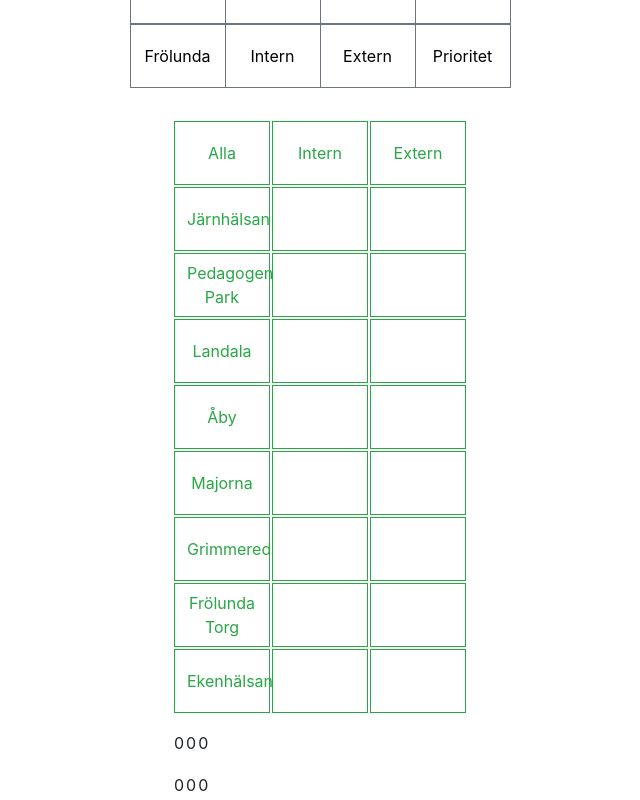
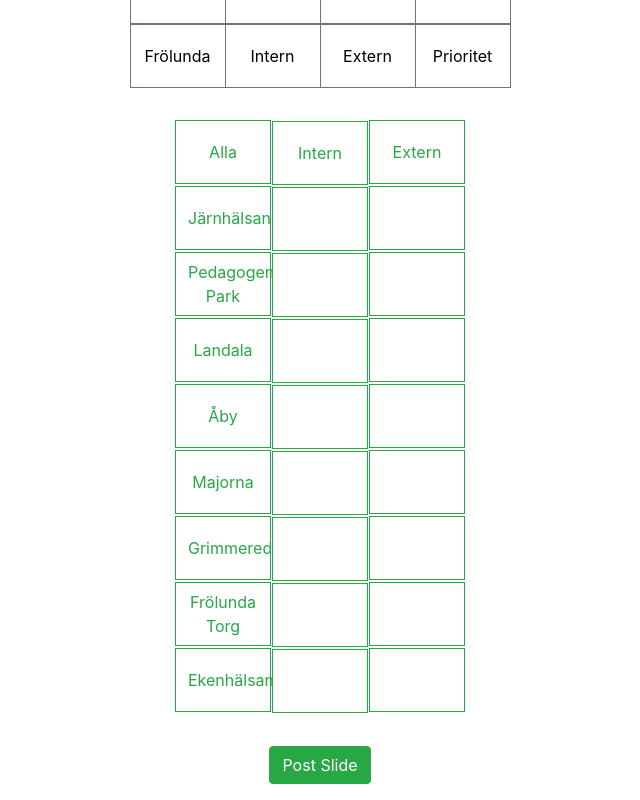
Before and after one commit to Nusret88/Omtanken-Editor, a React (Create React App) app: page / in a window 1280 px wide. Shown: the part 360-1160 px from the top of the page, without its empty margins (320-960 px from the left). Built offline with nearby package versions, Linux system fonts and the light colour scheme; what suneditor would draw is missing.

Commit message:
Slazar & Ibbes changes

```diff
--- a/src/Components/GridMapTest.js
+++ b/src/Components/GridMapTest.js
@@ -1,10 +1,21 @@
 import React, { useState } from "react";
 import "bootstrap/dist/css/bootstrap.min.css";
 import { Button, ButtonGroup } from "reactstrap";
-import { Prev } from "react-bootstrap/esm/PageItem";
 
 export default function GridMapTest() {
-	let data = [
+  // const [data, setData] = useState([
+  // 	{ location: "Alla", intern: "Intern", extern: "Extern", prio: "Prioritet" },
+  // 	{ location: "Järnhälsan", intern: "", extern: "", prio: "" },
+  // 	{ location: "Pedagogen Park", intern: "", extern: "", prio: "" },
+  // 	{ location: "Landala", intern: "", extern: "", prio: "" },
+  // 	{ location: "Åby", intern: "", extern: "", prio: "" },
+  // 	{ location: "Majorna", intern: "", extern: "", prio: "" },
+  // 	{ location: "Grimmered", intern: "", extern: "", prio: "" },
+  // 	{ location: "Frölunda Torg", intern: "", extern: "", prio: "" },
+  // 	{ location: "Ekenhälsan", intern: "", extern: "", prio: "" },
+  // ]);
+
+  const [data, setData] = useState([
     {
       location: { id: 1, value: "Alla", prio: 0 },
       intern: { id: 10, value: "Intern", prio: 0 },
@@ -50,76 +61,103 @@ export default function GridMapTest() {
       intern: { id: 18, value: "", prio: 0 },
       extern: { id: 27, value: "", prio: 0 },
     },
-	];
+  ]);
   const [cSelected, setCSelected] = useState([]);
-	const [check, setCheck] = useState([]);
 
-	// const onCheckboxBtnClick = (selected) => {
-	// 	if (selected === 0) {
-	// 		// if (cSelected.length === data.length) {
-	// 		// 	setCSelected([]);
-	// 		// } else {
-	// 		// 	setCSelected([...Array(data.length).keys(data)]);
-	// 		// }
-	// 	} else {
-	// 		if (cSelected.includes(selected)) {
-	// 			setCSelected(cSelected.filter((item) => item !== selected));
-	// 		} else {
-	// 			setCSelected([...cSelected, selected]);
-	// 		}
-	// 	}
-	// };
+  const onCheckboxBtnClick = (idx, selected) => {
+    if (idx === 0) {
+      switch (selected.value) {
+        case "Alla":
+          let column_1 = data.map((item) => item.location.id);
 
-	const onCheckboxBtnClick = (selected) => {
-			if (cSelected.includes(selected)) {
-				setCSelected(cSelected.filter((item) => item !== selected));
+          if (column_1.every((i) => cSelected.includes(i))) {
+            setCSelected([
+              ...cSelected.filter((item) => !column_1.includes(item)),
+            ]);
+          } else {
+            setCSelected([...cSelected, ...column_1]);
+          }
+          break;
+        case "Intern":
+          let column_2 = data.map((item) => item.intern.id);
 
+          if (column_2.every((i) => cSelected.includes(i))) {
+            setCSelected([
+              ...cSelected.filter((item) => !column_2.includes(item)),
+            ]);
           } else {
-				setCSelected([...cSelected, selected]);
+            setCSelected([...cSelected, ...column_2]);
+          }
+          break;
+        case "Extern":
+          let column_3 = data.map((item) => item.extern.id);
+
+          if (column_3.every((i) => cSelected.includes(i))) {
+            setCSelected([
+              ...cSelected.filter((item) => !column_3.includes(item)),
+            ]);
+          } else {
+            setCSelected([...cSelected, ...column_3]);
+          }
+          break;
+
+        default:
+          break;
+      }
+    } else {
+      if (cSelected.includes(selected.id)) {
+        setCSelected(cSelected.filter((item) => item !== selected.id));
+      } else {
+        setCSelected([...cSelected, selected.id]);
+      }
     }
   };
 
   const renderTableData = () => {
     return data.map((data, i) => {
+      // const { location, intern, extern, prio } = data; //destructuring
       return (
         <tr key={data}>
-					<td key={data.location}>
-
+          <ButtonGroup id={i} key={i}>
+            <tc>
               <Button
                 id={data.location.id}
                 className="DataGridButton"
                 outline
                 color="success"
-							onClick={() => onCheckboxBtnClick(data.location.id)}
+                onClick={() => onCheckboxBtnClick(i, data.location)}
                 active={cSelected.includes(data.location.id)}
               >
                 {data.location.value}
               </Button>
-					</td>
-					<td kay={data.intern}>
+            </tc>
+            <td key={data}>
+              <tc>
                 <Button
                   id={data.intern.id}
                   className="DataGridButton"
                   outline
                   color="success"
-							onClick={() => onCheckboxBtnClick(data.intern.id)}
+                  onClick={() => onCheckboxBtnClick(i, data.intern)}
                   active={cSelected.includes(data.intern.id)}
                 >
                   {data.intern.value}
                 </Button>
+              </tc>
             </td>
-					<td key={data.extern}>
+            <tc>
               <Button
                 id={data.extern.id}
                 className="DataGridButton"
                 outline
                 color="success"
-							onClick={() => onCheckboxBtnClick(data.extern.id)}
+                onClick={() => onCheckboxBtnClick(i, data.extern)}
                 active={cSelected.includes(data.extern.id)}
               >
                 {data.extern.value}
               </Button>
-					</td>
+            </tc>
+          </ButtonGroup>
         </tr>
       );
     });
@@ -131,27 +169,6 @@ export default function GridMapTest() {
         <tbody>{renderTableData()}</tbody>
       </table>
 			<p>{cSelected}</p>
-
-			{data.map((info, x) => {
-				return (
-					<div>
-						<table>
-							<tr>
-								<td>
-								<p>{data[x].location.prio}</p>
-								</td>
-								<td>
-								<p>{data[x].intern.prio}</p>
-								</td>
-								<td>
-								<p>{data[x].extern.prio}</p>
-								</td>
-							</tr>
-						</table>
-				</div>
-				);
-			})}
-
     </div>
   );
 }
```
Lines whose indentation alone changed are shown as unchanged.
